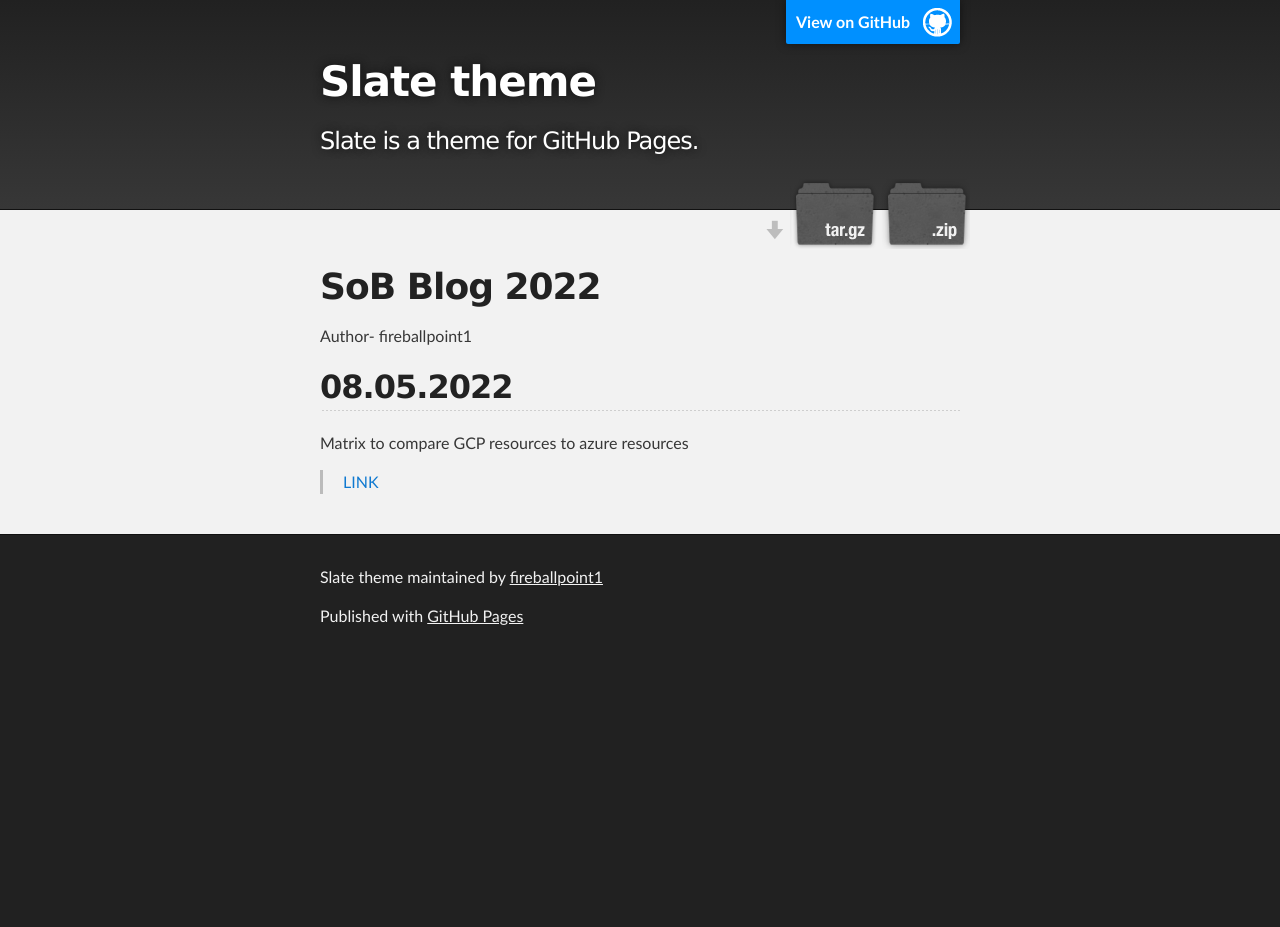
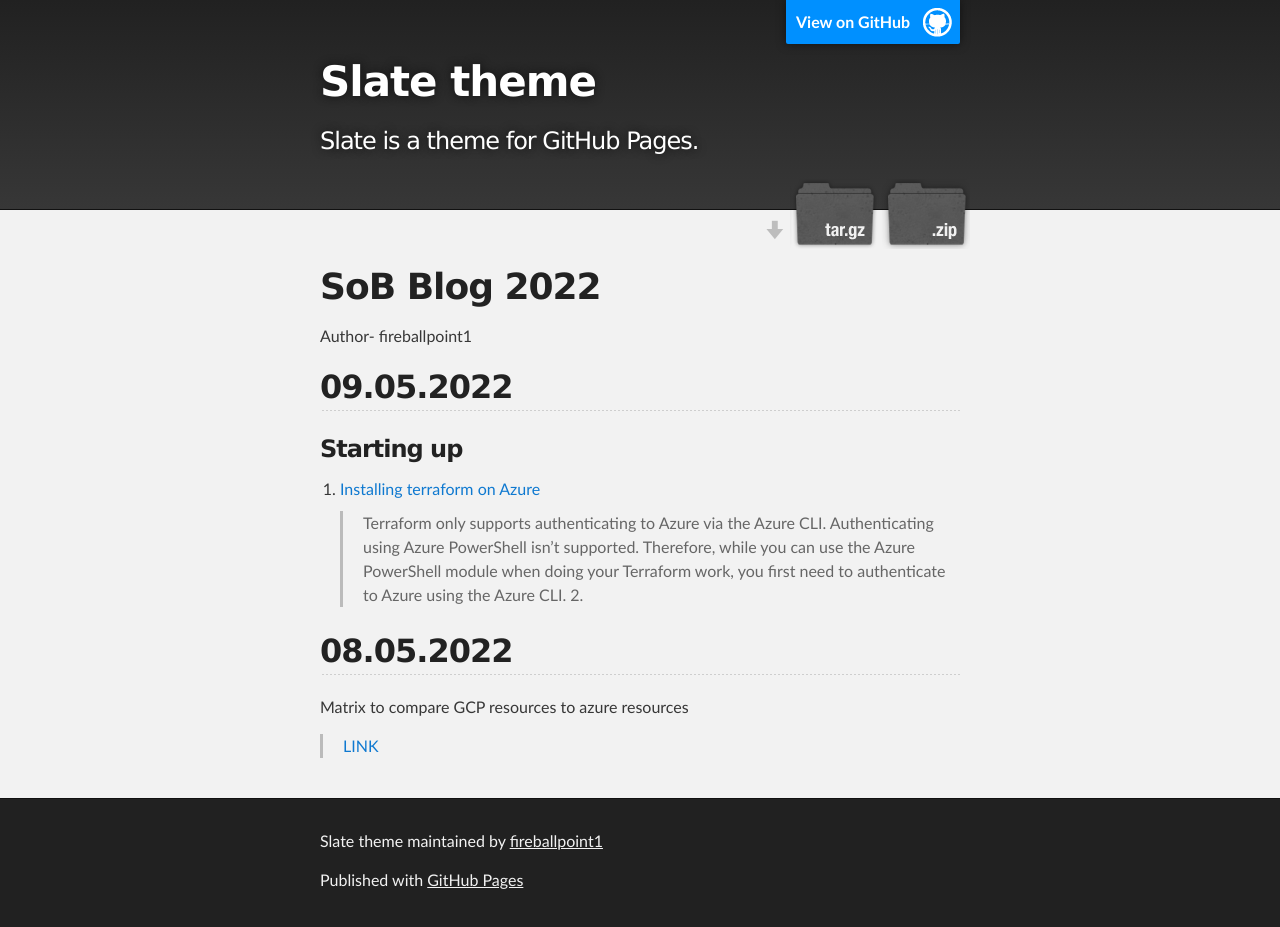
Before and after one commit to fireballpoint1/SobBlog2022, a Jekyll site: the page built from index.md, in a window 1280 px wide. Built offline with Jekyll 4.4.1, drawn with Linux system fonts in a browser that asks for light colours; our own code applies the rules of GitHub Pages for plain Markdown files; before the commit the page ends 900 px from its top, so only the background shows below that.

Commit message:
Update index.md

```diff
--- a/index.md
+++ b/index.md
@@ -1,5 +1,11 @@
 # SoB Blog 2022
 Author- fireballpoint1
+
+## 09.05.2022
+### Starting up
+1. [Installing terraform on Azure](https://docs.microsoft.com/en-us/azure/developer/terraform/get-started-cloud-shell-bash?tabs=bash)
+> Terraform only supports authenticating to Azure via the Azure CLI. Authenticating using Azure PowerShell isn't supported. Therefore, while you can use the Azure PowerShell module when doing your Terraform work, you first need to authenticate to Azure using the Azure CLI.
+2.
 
 ## 08.05.2022
 Matrix to compare GCP resources to azure resources
```
